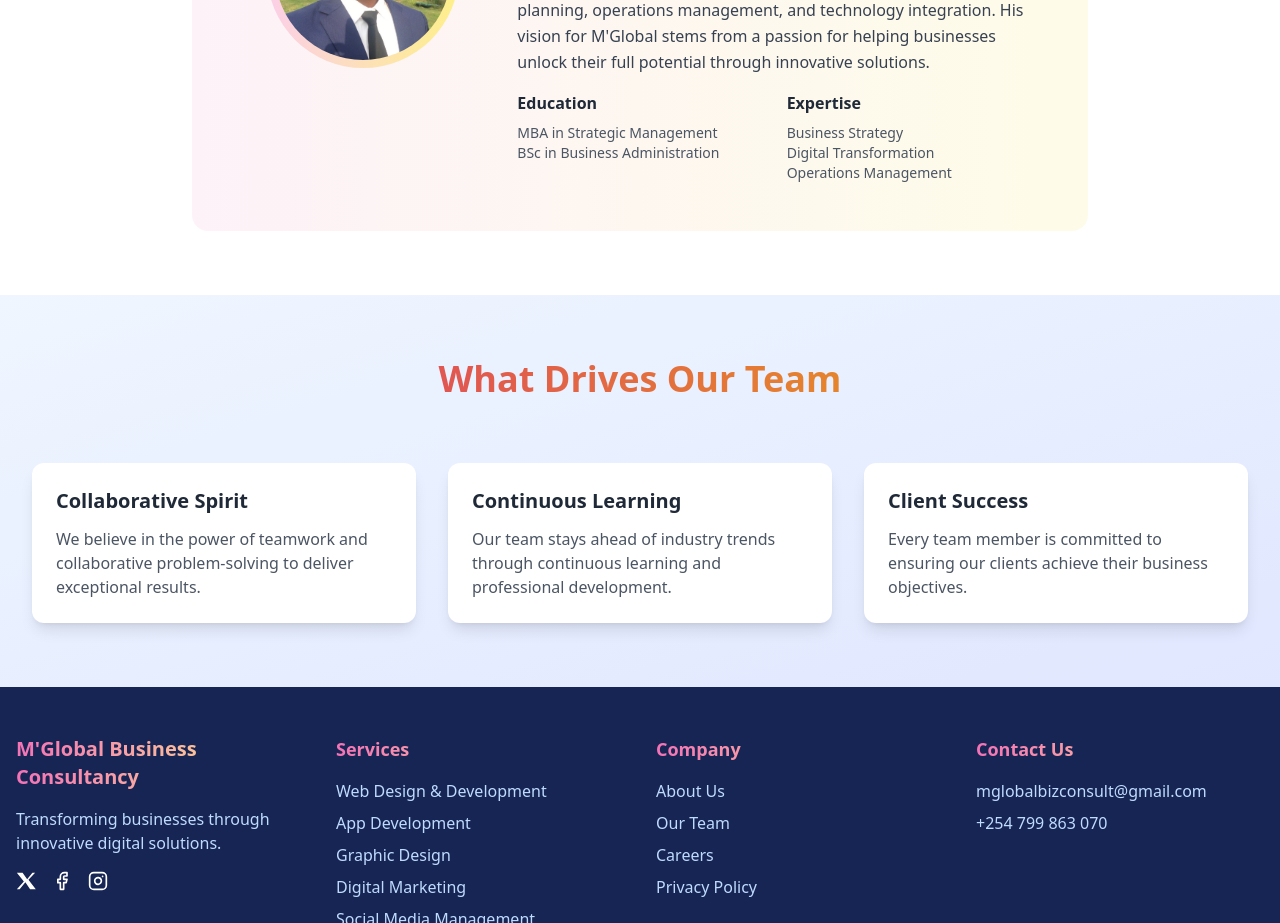
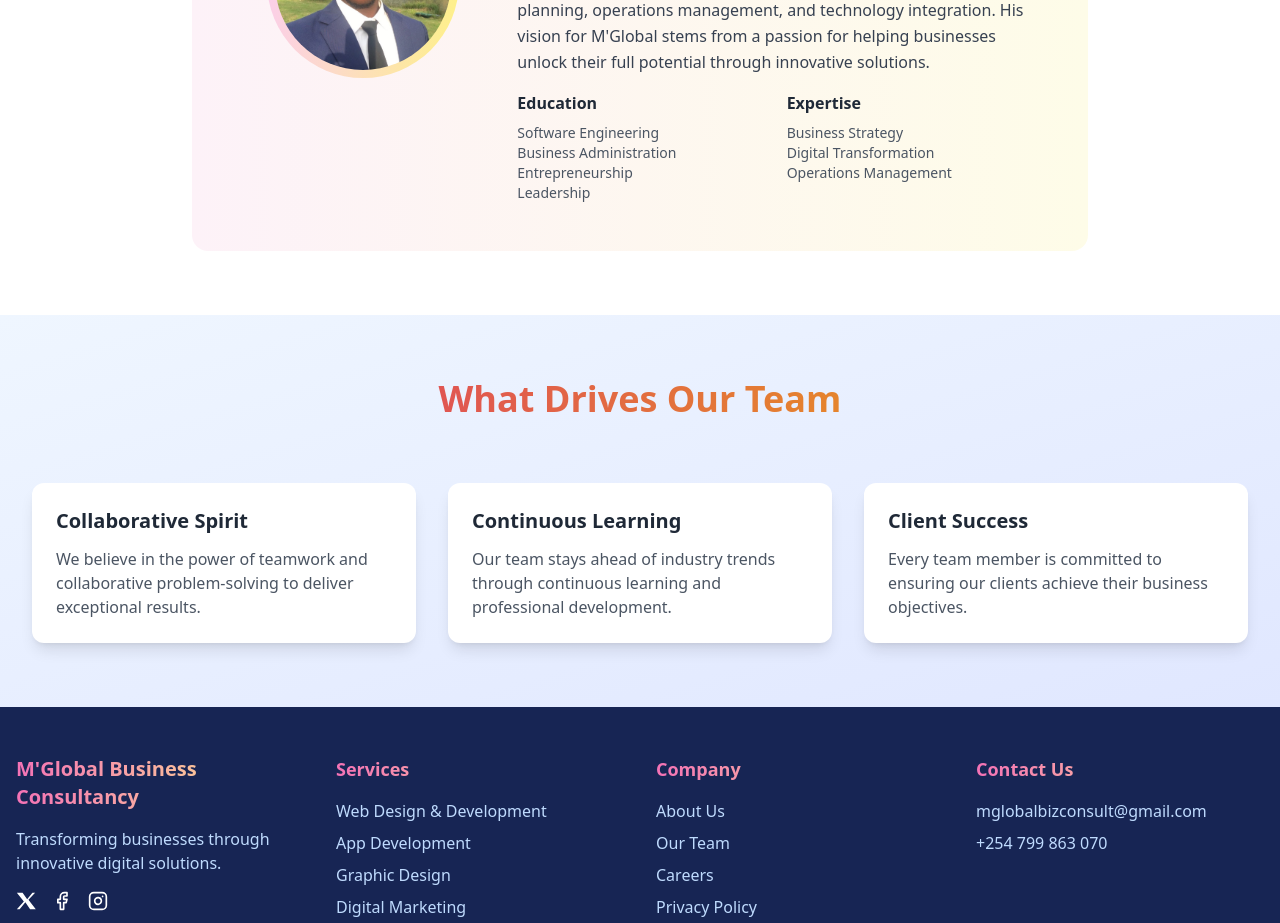
Before and after one commit to Montanah/M-Global-Business-Consultancy, a React (Vite) app: page /team in a window 1280 px wide. Shown: the part 840-1763 px from the top of the page. Built offline with nearby package versions, Linux system fonts and the light colour scheme.

Commit message:
Education edits

```diff
--- a/src/pages/Team.tsx
+++ b/src/pages/Team.tsx
@@ -127,8 +127,10 @@ const Team = () => {
                     <div className="grid grid-cols-1 sm:grid-cols-2 gap-4 mt-6">
                       <div>
                         <h4 className="font-semibold text-gray-800 mb-2">Education</h4>
-                        <p className="text-sm text-gray-600">MBA in Strategic Management</p>
-                        <p className="text-sm text-gray-600">BSc in Business Administration</p>
+                        <p className="text-sm text-gray-600">Software Engineering</p>
+                        <p className="text-sm text-gray-600">Business Administration</p>
+                        <p className="text-sm text-gray-600">Entrepreneurship</p>
+                        <p className="text-sm text-gray-600">Leadership</p>
                       </div>
                       <div>
                         <h4 className="font-semibold text-gray-800 mb-2">Expertise</h4>
```
